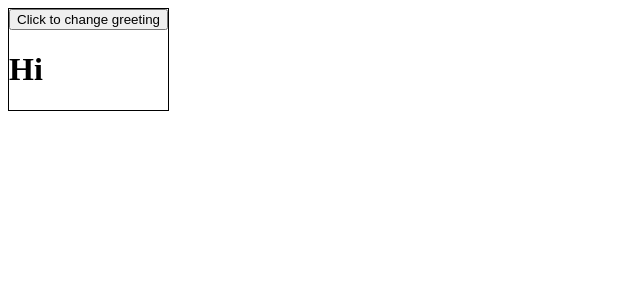
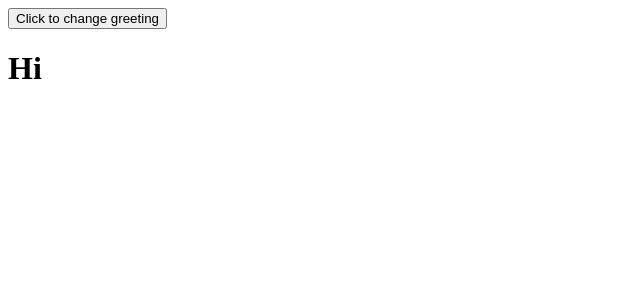
Before and after one commit to RobinCSI/stackblitzProjects, a React (Create React App) app: page / in a window 1280 px wide. Shown: the top 300 px of the page, without its empty margins (0-640 px from the left). Built offline with nearby package versions, Linux system fonts and the light colour scheme.

Commit message:
2 files modified

```diff
--- a/src/App.js
+++ b/src/App.js
@@ -2,7 +2,6 @@ import React, { Fragment } from 'react';
 
 import InputNumTable from './MultiplicationTable/InputNumTable';
 import AppRandomTable from './MultiplicationTable/AppRandomTable';
-
 import GreetingChange from './GreetingChange/GreetingChange';
 import EventLog from './EventLog/EventLog';
 
--- a/src/EventLog/EventLog.module.css
+++ b/src/EventLog/EventLog.module.css
@@ -4,6 +4,6 @@
 }
 
 .htmlElements h1,h2,div{
-  border:1px solid;
-  width: fit-content
+  /* border:1px solid; */
+  width: fit-content;
 }
```
